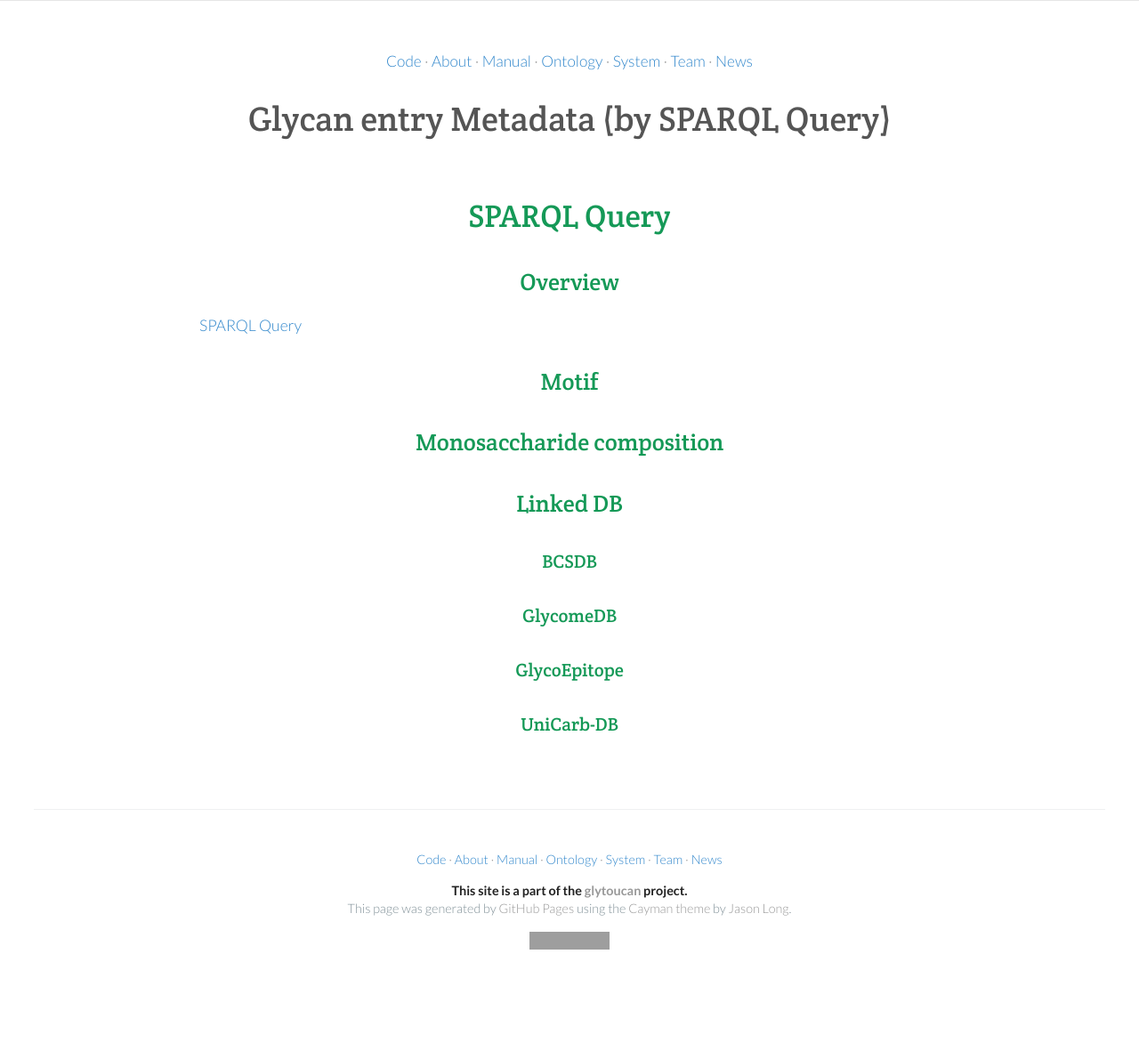
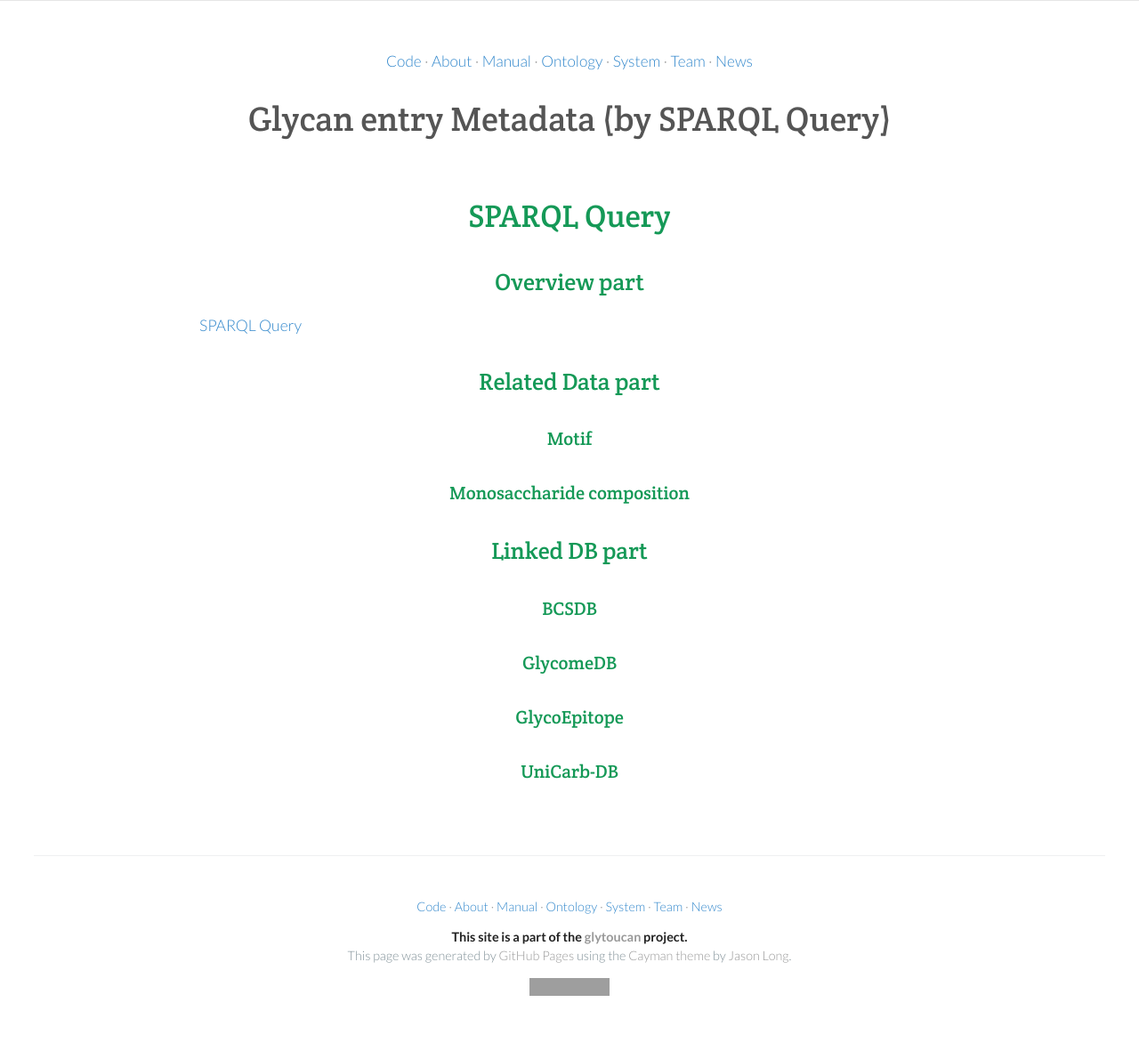
Before and after one commit to glytoucan/glytoucan, a Jekyll site: the page built from system/metadata.md, in a window 1280 px wide. Shown: the whole page at 89% size. Built offline with Jekyll 4.4.1, drawn with Linux system fonts in a browser that asks for light colours; nearby versions of some CDN libraries; Markdown is read by kramdown in place of the engine named in the settings; before the commit the page ends 1120 px from its top, so only the background shows below that; grey boxes are pictures that could not be loaded.

Commit message:
Update metadata.md

```diff
--- a/system/metadata.md
+++ b/system/metadata.md
@@ -5,15 +5,15 @@
 
 # SPARQL Query
 
-## Overview
+## Overview part
 [SPARQL Query](sparqlForMetadata/overview.md)
 
-## Motif
+## Related Data part
+### Motif
 
-## Monosaccharide composition
+### Monosaccharide composition
 
-## Linked DB
-
+## Linked DB part
 ### BCSDB
 
 ### GlycomeDB
```
